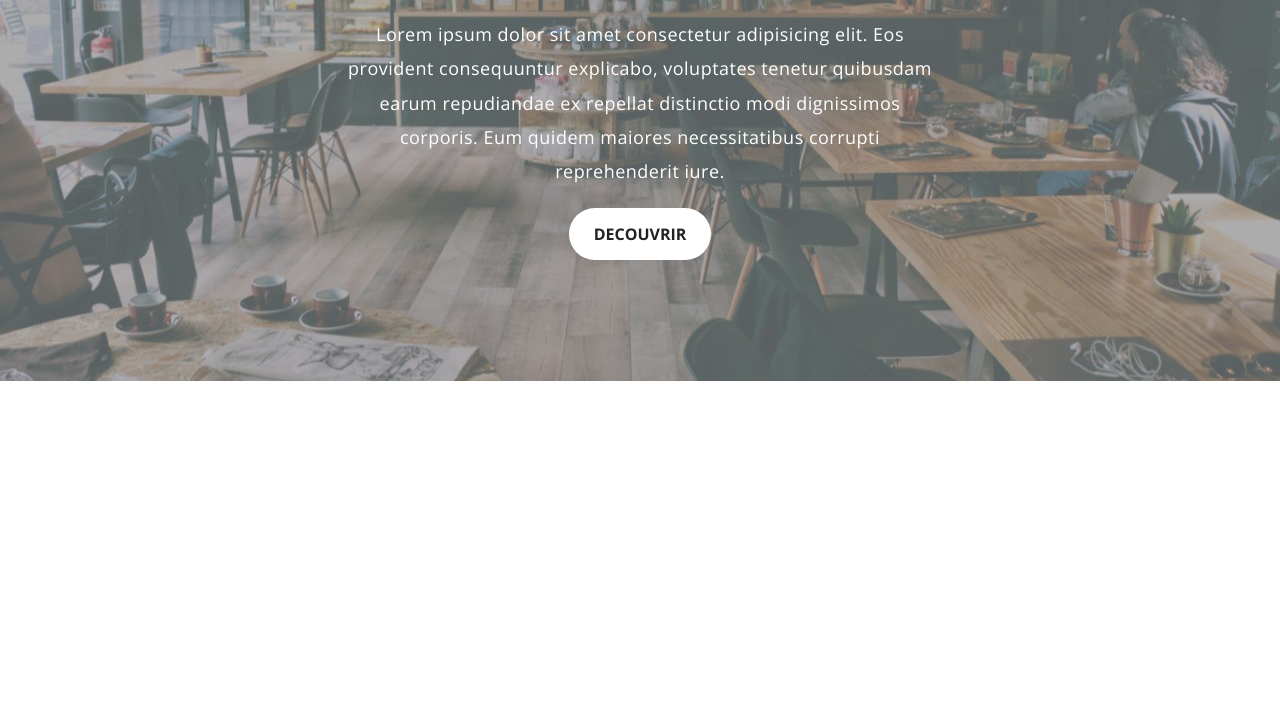
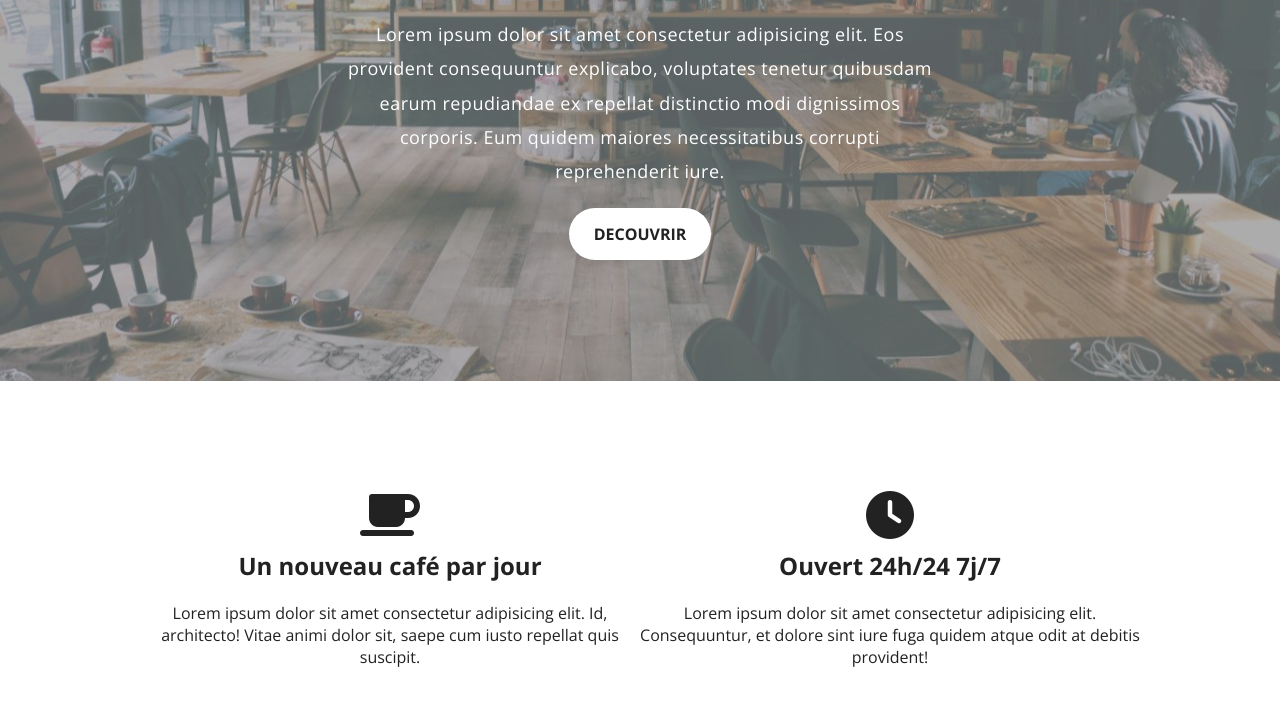
Before and after one commit to douako-j/cafe-florette-dyma, a plain HTML site: page index.html in a window 1280 px wide. Shown: the part 386-1092 px from the top of the page. Before the commit the page ends 800 px from the top, so only its background shows below. Drawn offline with nearby package versions, Linux system fonts and the light colour scheme.

Commit message:
Creation of the details section

```diff
--- a/css/style.css
+++ b/css/style.css
@@ -10,6 +10,7 @@
 
 html,
 body {
+  color: #222;
   font-family: "Open Sans", sans-serif;
 }
 
@@ -50,6 +51,12 @@ a {
 .btn-primary:hover {
   color: white;
   background-color: #222;
+}
+
+.container {
+  max-width: 1000px;
+  display: block;
+  margin: auto;
 }
 
 .my-10 {
@@ -124,3 +131,16 @@ a {
   letter-spacing: 0.5px;
   line-height: 1.9em;
 }
+
+/* details */
+
+.details {
+  padding: 100px 0px;
+  overflow: auto;
+  text-align: center;
+}
+
+.detail {
+  float: left;
+  width: 50%;
+}
--- a/index.html
+++ b/index.html
@@ -9,6 +9,10 @@
       rel="stylesheet"
     />
     <link rel="stylesheet" href="./css/style.css" />
+    <script
+      src="https://kit.fontawesome.com/4fea26a6a6.js"
+      crossorigin="anonymous"
+    ></script>
     <title>Cafe Florette | Accueil</title>
   </head>
   <body>
@@ -35,5 +39,27 @@
         <a href="./where.html" class="btn btn-primary my-10">DECOUVRIR</a>
       </div>
     </section>
+    <section class="details">
+      <div class="container">
+        <div class="detail">
+          <i class="fa-solid fa-mug-saucer fa-3x my-10"></i>
+          <h2>Un nouveau café par jour</h2>
+          <p>
+            Lorem ipsum dolor sit amet consectetur adipisicing elit. Id,
+            architecto! Vitae animi dolor sit, saepe cum iusto repellat quis
+            suscipit.
+          </p>
+        </div>
+        <div class="detail">
+          <i class="fa-solid fa-clock fa-3x my-10"></i>
+          <h2>Ouvert 24h/24 7j/7</h2>
+          <p>
+            Lorem ipsum dolor sit amet consectetur adipisicing elit.
+            Consequuntur, et dolore sint iure fuga quidem atque odit at debitis
+            provident!
+          </p>
+        </div>
+      </div>
+    </section>
   </body>
 </html>
```
Also changed, not shown: contact.html (+4 -0 lines), where.html (+4 -0 lines).
